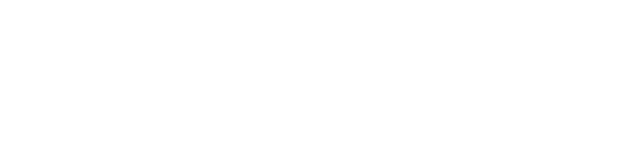
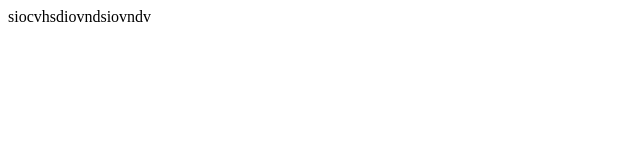
Before and after one commit to adityasuman990/templaton, a plain HTML site: page index.html in a window 1280 px wide. Shown: the whole page, without its empty margins (0-640 px from the left). Drawn offline with Linux system fonts and the light colour scheme.

Commit message:
Update index.html

```diff
--- a/index.html
+++ b/index.html
@@ -4,5 +4,6 @@
     </title>
   </head>
   <body>
+    siocvhsdiovndsiovndv
   </body>
 </html>
```
